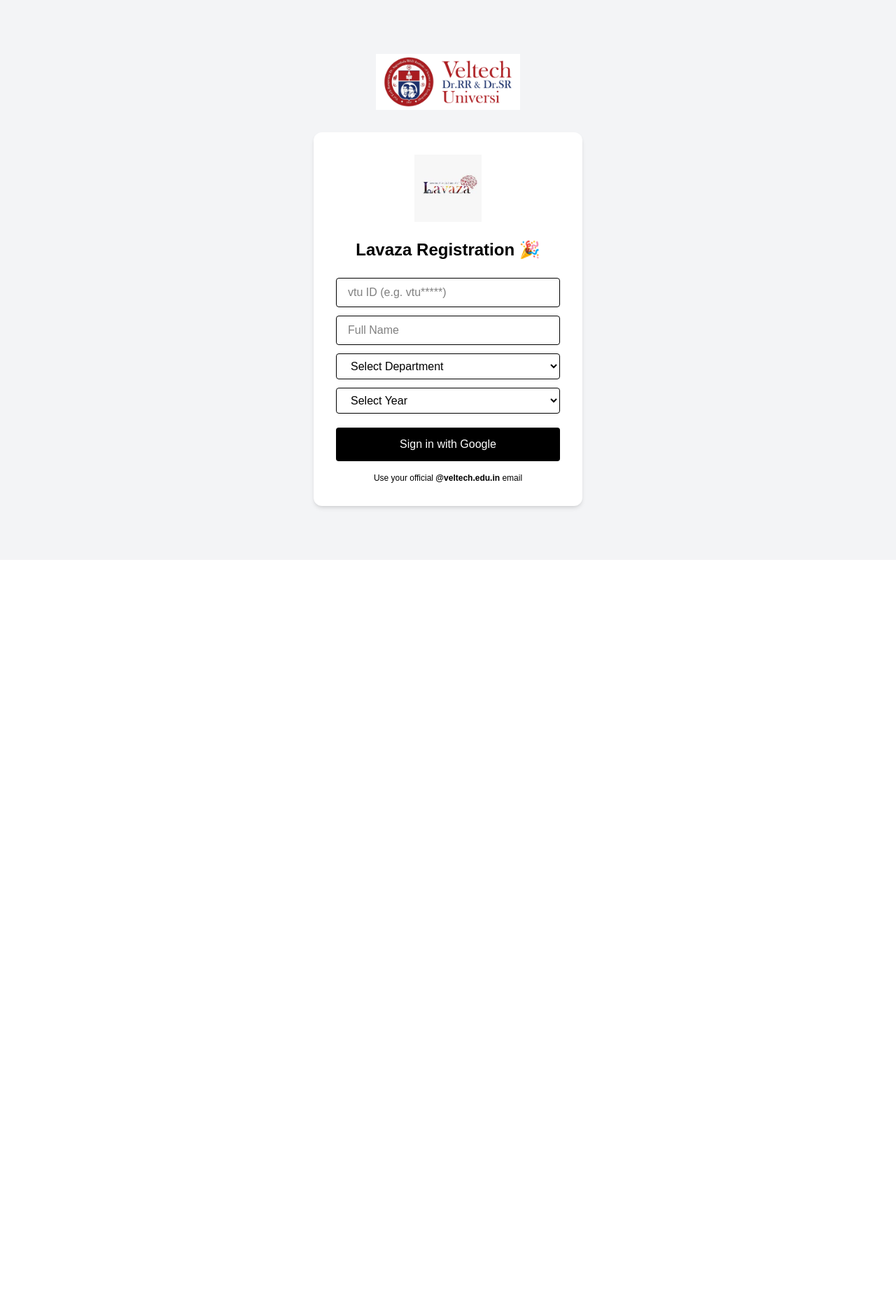
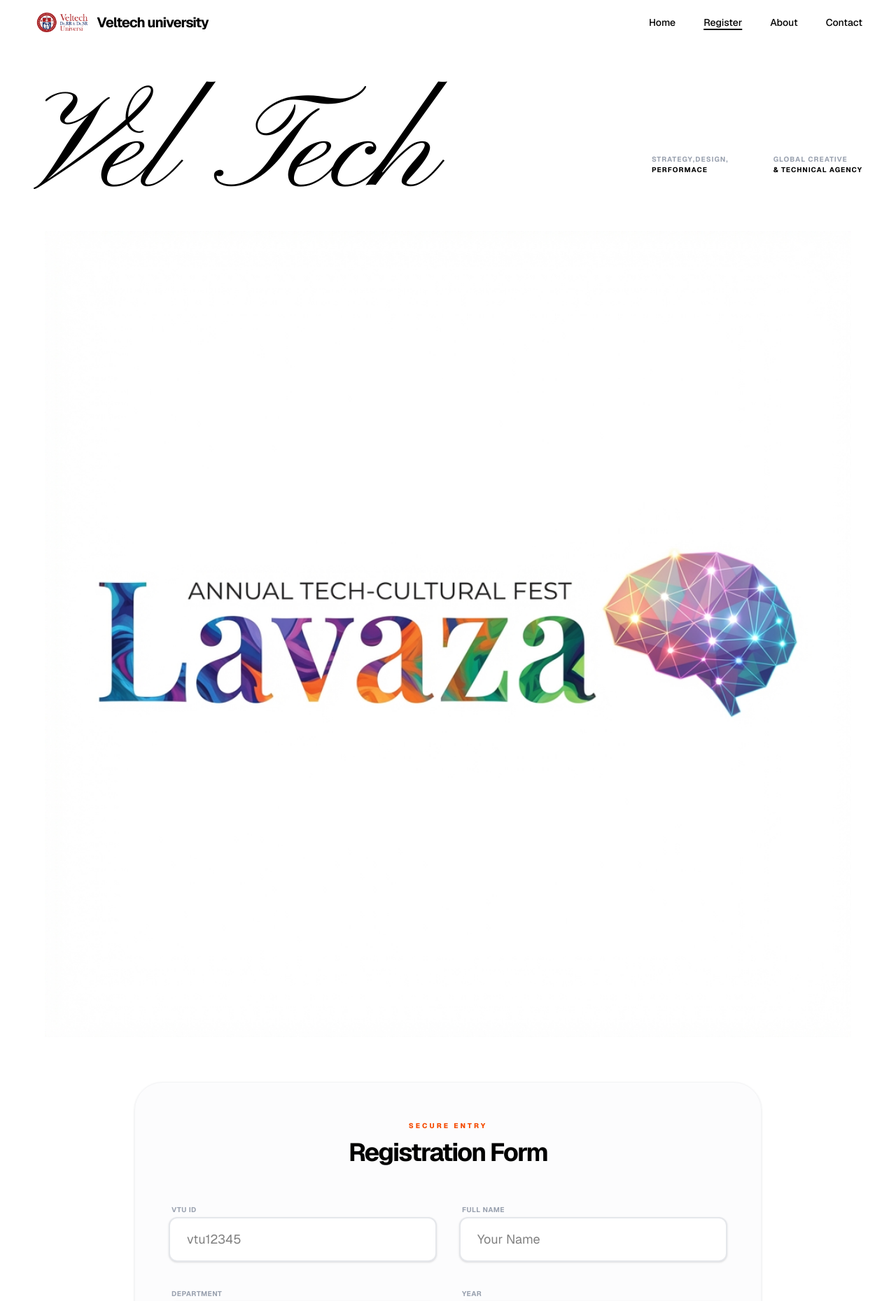
Before and after one commit to Chanikya-Sanapala/LAVAZA-entry, a Next.js app: page /register in a window 1280 px wide. Shown: the top 1859 px of the page at 70% size. Before the commit the page ends 800 px from the top, so only its background shows below. Built offline with nearby package versions, Linux system fonts and the light colour scheme; no server answers.

Commit message:
Implement final premium UI for registration page

```diff
--- a/src/app/layout.tsx
+++ b/src/app/layout.tsx
@@ -2,6 +2,8 @@
 import { Geist, Geist_Mono } from "next/font/google";
 import { Toaster } from "react-hot-toast";
 import "../styles/globals.css";
+
+import { Pinyon_Script } from "next/font/google";
 
 const geistSans = Geist({
   variable: "--font-geist-sans",
@@ -11,6 +13,12 @@
 const geistMono = Geist_Mono({
   variable: "--font-geist-mono",
   subsets: ["latin"],
+});
+
+const pinyonScript = Pinyon_Script({
+  weight: "400",
+  subsets: ["latin"],
+  variable: "--font-pinyon",
 });
 
 export const metadata: Metadata = {
@@ -26,7 +34,7 @@
   return (
     <html lang="en">
       <body
-        className={`${geistSans.variable} ${geistMono.variable} antialiased`}
+        className={`${geistSans.variable} ${geistMono.variable} ${pinyonScript.variable} antialiased`}
       >
         <Toaster position="top-right" />
         {children}
--- a/src/app/register/page.tsx
+++ b/src/app/register/page.tsx
@@ -107,49 +107,92 @@
     };
 
     return (
-        <div className="min-h-screen flex flex-col items-center justify-center bg-gray-100 p-4">
-            <img
-                src="/images/college_logo.png"
-                alt="Veltech Logo"
-                className="h-20 mb-8 object-contain"
-            />
+        <div className="min-h-screen bg-white text-black font-sans selection:bg-orange-100">
+            {/* Navbar */}
+            <nav className="flex justify-between items-center px-6 md:px-12 py-4 bg-white">
+                <div className="text-xl font-bold tracking-tighter flex items-center gap-2 text-black">
+                    <img src="/images/college_logo.png" className="h-8 w-auto" alt="Veltech" />
+                    <span>Veltech university</span>
+                </div>
+                <div className="flex gap-6 md:gap-10 text-sm font-medium">
+                    <a href="/" className="hover:text-orange-600 transition-colors">Home</a>
+                    <a href="/register" className="underline decoration-2 underline-offset-4">Register</a>
+                    <a href="#" className="hover:text-orange-600 transition-colors">About</a>
+                    <a href="#" className="hover:text-orange-600 transition-colors">Contact</a>
+                </div>
+            </nav>
 
-            <div className="bg-white p-8 rounded-xl shadow-md w-96 text-center">
-                <img
-                    src="/images/event_logo.png"
-                    alt="Lavaza Logo"
-                    className="h-24 mx-auto mb-6 object-contain"
-                />
-
-                <h1 className="text-2xl font-bold mb-6 text-black">
-                    Lavaza Registration 🎉
+            {/* Hero Section */}
+            <main className="px-6 md:px-12 pt-4 pb-8 overflow-hidden">
+                <div className="flex flex-col md:flex-row justify-between items-start md:items-end">
+                    <h1 className="text-8xl md:text-[12rem] font-[family-name:var(--font-pinyon)] leading-[0.8] pt-16">
+                        Vel Tech
                     </h1>
 
+                    <div className="flex gap-8 md:gap-16 pb-8 md:pb-12 text-gray-400 font-bold uppercase tracking-widest text-[10px]">
+                        <div>
+                            <p>Strategy,Design,</p>
+                            <p className="text-black">Performace</p>
+                        </div>
+                        <div>
+                            <p>Global Creative</p>
+                            <p className="text-black">& Technical Agency</p>
+                        </div>
+                    </div>
+                </div>
+
+                {/* Lavaza Logo Area */}
+                <div className="mt-8 flex justify-center">
+                    <img
+                        src="/images/event_logo_hd.png"
+                        alt="Lavaza"
+                        className="w-full max-w-6xl h-auto object-contain"
+                    />
+                </div>
+
+                {/* Registration Form */}
+                <section id="register-form" className="mt-16 max-w-4xl mx-auto pb-24">
+                    <div className="bg-gray-50/50 p-8 md:p-12 rounded-[2.5rem] border border-gray-100 shadow-sm transition-all hover:shadow-md">
+                        <div className="text-center mb-12">
+                            <span className="text-[10px] uppercase tracking-[0.3em] font-extrabold text-orange-600">Secure Entry</span>
+                            <h2 className="text-4xl font-bold tracking-tighter mt-2">Registration Form</h2>
+                        </div>
+
+                        <div className="grid grid-cols-1 md:grid-cols-2 gap-8">
                             {/* VTU ID */}
+                            <div className="space-y-1">
+                                <label className="text-[10px] uppercase tracking-wider font-bold text-gray-400 ml-1">VTU ID</label>
                                 <input
                                     type="text"
-                    placeholder="vtu ID (e.g. vtu*****)"
+                                    placeholder="vtu12345"
                                     value={vtuId}
                                     onChange={(e) => setVtuId(e.target.value)}
-                    className="w-full mb-3 px-4 py-2 border border-black rounded text-black"
+                                    className="w-full bg-white px-6 py-4 border-2 border-gray-200 focus:border-black rounded-xl outline-none transition-all shadow-sm text-lg text-black"
                                 />
+                            </div>
 
                             {/* Name */}
+                            <div className="space-y-1">
+                                <label className="text-[10px] uppercase tracking-wider font-bold text-gray-400 ml-1">Full Name</label>
                                 <input
                                     type="text"
-                    placeholder="Full Name"
+                                    placeholder="Your Name"
                                     value={name}
                                     onChange={(e) => setName(e.target.value)}
-                    className="w-full mb-3 px-4 py-2 border border-black rounded text-black"
+                                    className="w-full bg-white px-6 py-4 border-2 border-gray-200 focus:border-black rounded-xl outline-none transition-all shadow-sm text-lg text-black"
                                 />
+                            </div>
 
                             {/* Department */}
+                            <div className="space-y-1">
+                                <label className="text-[10px] uppercase tracking-wider font-bold text-gray-400 ml-1">Department</label>
+                                <div className="relative">
                                     <select
                                         value={dept}
                                         onChange={(e) => setDept(e.target.value)}
-                    className="w-full mb-3 px-4 py-2 border border-black rounded text-black"
+                                        className="w-full bg-white px-6 py-4 border-2 border-gray-200 focus:border-black rounded-xl outline-none transition-all shadow-sm text-lg text-black appearance-none"
                                     >
-                    <option value="">Select Department</option>
+                                        <option value="">Select Dept</option>
                                         <option value="CSE">CSE</option>
                                         <option value="ECE">ECE</option>
                                         <option value="EEE">EEE</option>
@@ -158,12 +201,20 @@
                                         <option value="CIVIL">CIVIL</option>
                                         <option value="MBA">MBA</option>
                                     </select>
+                                    <div className="absolute right-6 top-1/2 -translate-y-1/2 pointer-events-none text-gray-400">
+                                        ▼
+                                    </div>
+                                </div>
+                            </div>
 
                             {/* Year */}
+                            <div className="space-y-1">
+                                <label className="text-[10px] uppercase tracking-wider font-bold text-gray-400 ml-1">Year</label>
+                                <div className="relative">
                                     <select
                                         value={year}
                                         onChange={(e) => setYear(e.target.value)}
-                    className="w-full mb-5 px-4 py-2 border border-black rounded text-black"
+                                        className="w-full bg-white px-6 py-4 border-2 border-gray-200 focus:border-black rounded-xl outline-none transition-all shadow-sm text-lg text-black appearance-none"
                                     >
                                         <option value="">Select Year</option>
                                         <option value="1st Year">1st Year</option>
@@ -172,20 +223,31 @@
                                         <option value="4th Year">4th Year</option>
                                         <option value="PG">PG</option>
                                     </select>
+                                    <div className="absolute right-6 top-1/2 -translate-y-1/2 pointer-events-none text-gray-400">
+                                        ▼
+                                    </div>
+                                </div>
+                            </div>
 
-                {/* Google Button */}
+                            {/* Submit Button */}
+                            <div className="md:col-span-2 pt-6">
                                 <button
                                     onClick={handleRegister}
                                     disabled={loading}
-                    className="w-full py-3 bg-black text-white rounded hover:bg-gray-800 disabled:opacity-60"
+                                    className="w-full bg-black hover:bg-gray-800 text-white py-6 rounded-2xl text-xl font-bold transition-all active:scale-[0.98] disabled:bg-gray-400 shadow-xl shadow-gray-200"
                                 >
-                    {loading ? "Registering..." : "Sign in with Google"}
+                                    {loading ? "Processing..." : "Sign in with Google"}
                                 </button>
-
-                <p className="text-xs text-black text-center mt-4">
-                    Use your official <b>@veltech.edu.in</b> email
+                                <p className="text-center text-[11px] text-gray-400 font-bold mt-6 uppercase tracking-widest flex items-center justify-center gap-2">
+                                    <span className="w-8 h-[1px] bg-gray-200"></span>
+                                    Official Email Required (@veltech.edu.in)
+                                    <span className="w-8 h-[1px] bg-gray-200"></span>
                                 </p>
                             </div>
                         </div>
+                    </div>
+                </section>
+            </main>
+        </div>
     );
 }
```
Lines whose indentation alone changed are shown as unchanged.
